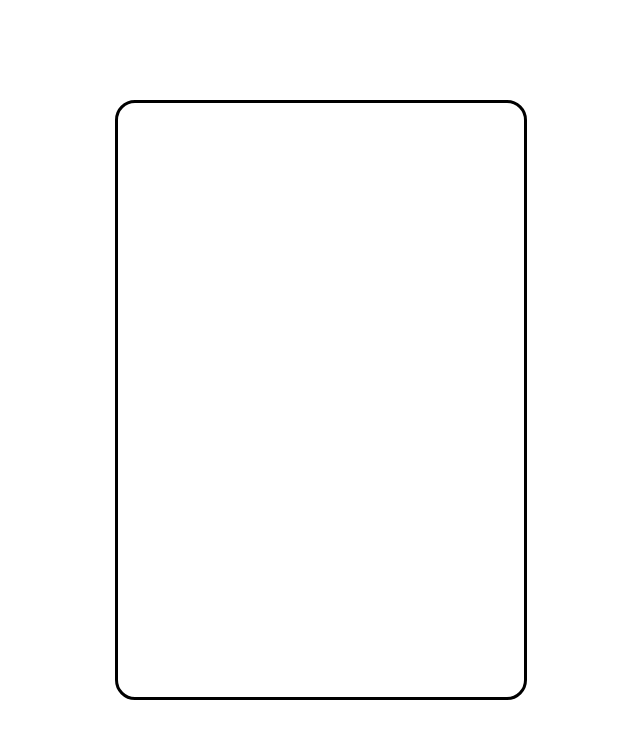
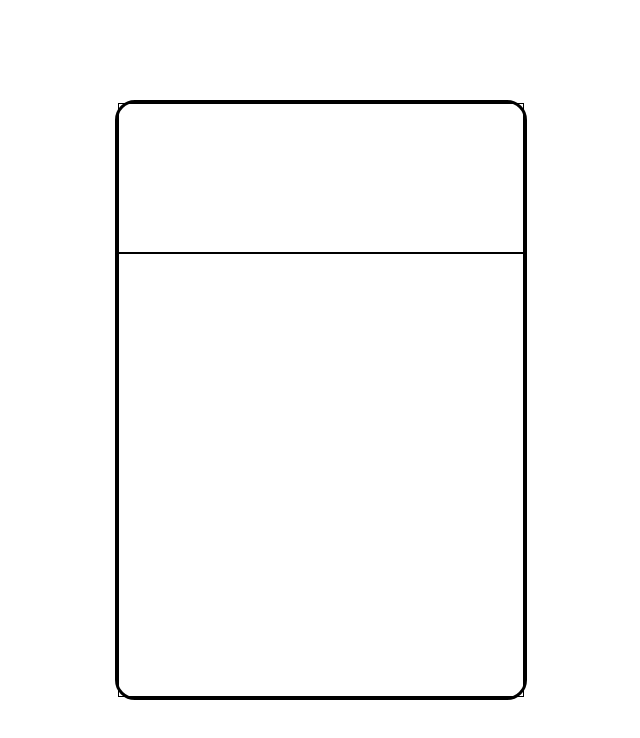
Before and after one commit to zakpdev/odin-calculator, a plain HTML site: page index.html in a window 1280 px wide. Shown: the whole page, without its empty margins (319-959 px from the left). Drawn offline with Linux system fonts and the light colour scheme.

Commit message:
Roughly layout the interior of the calc-container

```diff
--- a/style.css
+++ b/style.css
@@ -16,4 +16,19 @@ body {
   height: 75vh;
   aspect-ratio: 11/16;
   border-radius: 20px;
+  display: flex;
+  flex-direction: column;
 }
+
+.screen,
+.buttons{
+  border: 1px solid;
+}
+
+.screen {
+  flex: 1;
+}
+
+.buttons {
+  flex: 3;
+}
```
